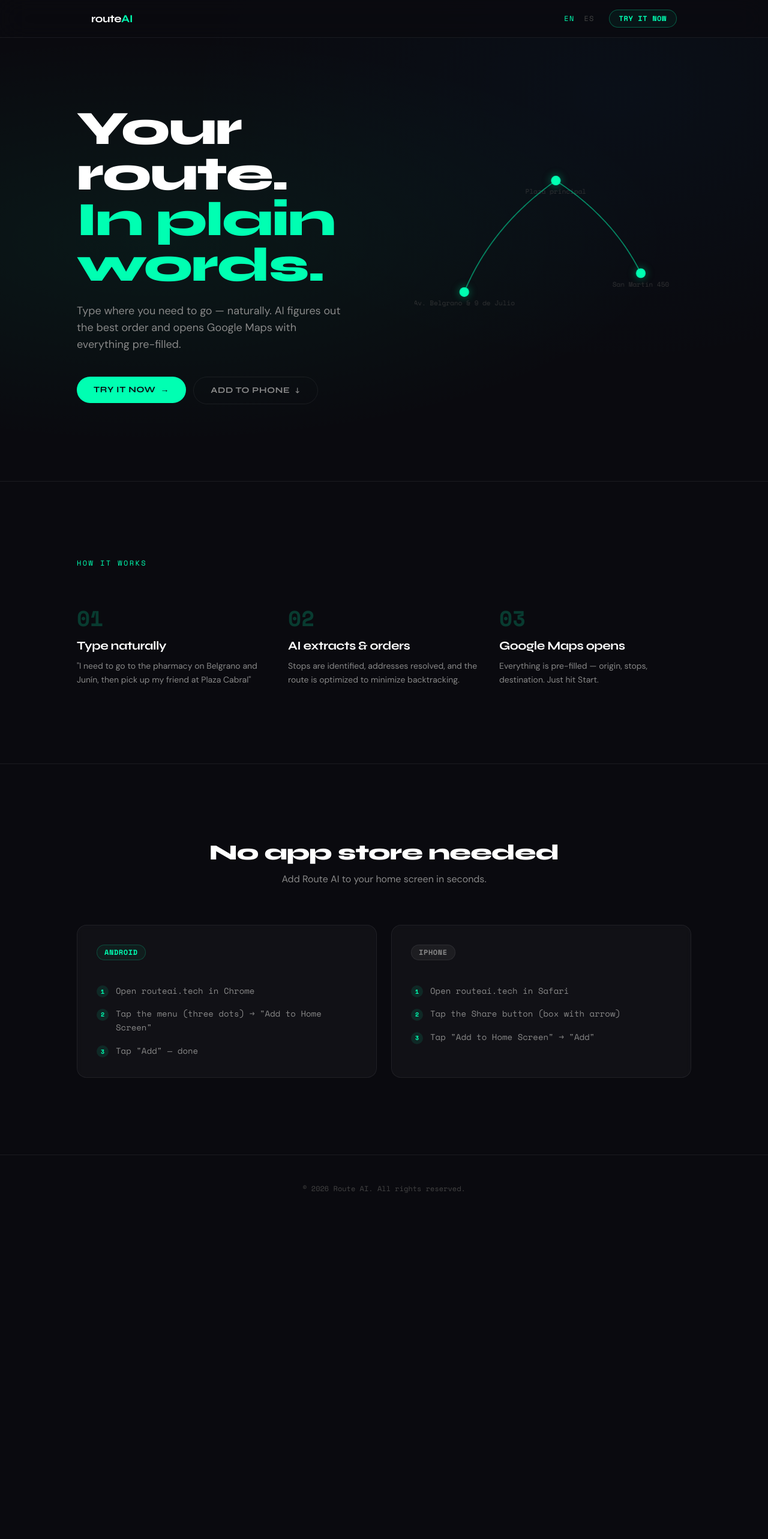
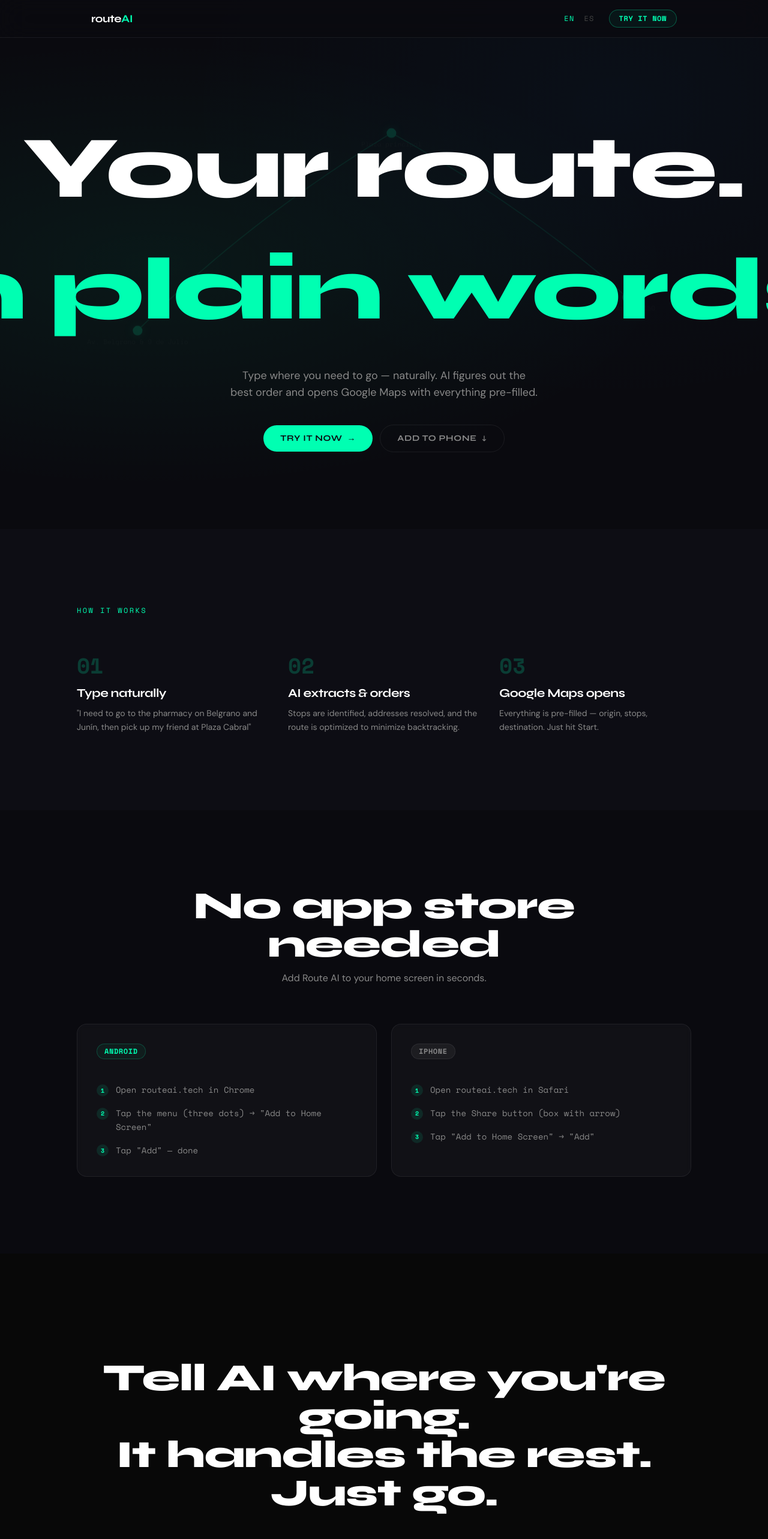
Before and after one commit to andrealopezpalomeque/route-ai, a Nuxt app in the folder client/: page / in a window 1280 px wide. Shown: the top 2566 px of the page at 60% size. Before the commit the page ends 2038 px from the top, so only its background shows below. Built offline with nearby package versions, Linux system fonts and the light colour scheme.

Commit message:
changes in hero section

```diff
--- a/client/app/assets/css/main.css
+++ b/client/app/assets/css/main.css
@@ -44,6 +44,10 @@ body {
   color: var(--text-primary);
   font-family: 'DM Sans', sans-serif;
 }
+
+/* ========================================
+   Keyframes
+   ======================================== */
 
 @keyframes pulse-accent {
   0%, 100% { opacity: 1; }
@@ -93,8 +97,178 @@ body {
   50% { opacity: 0; }
 }
 
+@keyframes stroke-draw {
+  to {
+    stroke-dashoffset: 0;
+  }
+}
+
+@keyframes fill-in {
+  to {
+    fill: var(--fill-color);
+    stroke: transparent;
+  }
+}
+
+/* ========================================
+   Component Styles
+   ======================================== */
+
+@layer components {
+
+  /* --- Hero Headline SVG --- */
+
+  .hero-headline__svg {
+    width: 100%;
+    height: auto;
+    overflow: visible;
+  }
+
+  .hero-headline__text {
+    font-family: 'Syne', sans-serif;
+    font-weight: 800;
+    font-size: 80px;
+    fill: transparent;
+    stroke: var(--accent);
+    stroke-width: 1.5;
+    letter-spacing: -0.02em;
+    stroke-dasharray: var(--dash, 3000);
+    stroke-dashoffset: var(--dash, 3000);
+    --fill-color: var(--text-primary);
+  }
+
+  .hero-headline__text--second {
+    --fill-color: var(--accent);
+  }
+
+  .hero-headline__text--animate {
+    animation:
+      stroke-draw 1.8s cubic-bezier(0.4, 0, 0.2, 1) forwards,
+      fill-in 0.4s ease 1.8s forwards;
+  }
+
+  .hero-headline__text--second.hero-headline__text--animate {
+    animation:
+      stroke-draw 1.8s cubic-bezier(0.4, 0, 0.2, 1) 0.15s forwards,
+      fill-in 0.4s ease 1.95s forwards;
+  }
+
+  /* --- Hero Sub-elements --- */
+
+  .hero-sub {
+    opacity: 0;
+    transform: translateY(24px);
+    transition: opacity 0.6s cubic-bezier(0.16, 1, 0.3, 1),
+                transform 0.6s cubic-bezier(0.16, 1, 0.3, 1);
+  }
+
+  .hero-sub--visible {
+    opacity: 1;
+    transform: translateY(0);
+  }
+
+  .hero-ctas {
+    opacity: 0;
+    transform: translateY(24px);
+    transition: opacity 0.6s cubic-bezier(0.16, 1, 0.3, 1) 0.2s,
+                transform 0.6s cubic-bezier(0.16, 1, 0.3, 1) 0.2s;
+  }
+
+  .hero-ctas--visible {
+    opacity: 1;
+    transform: translateY(0);
+  }
+
+  /* --- Scroll Reveal (base) --- */
+
+  .scroll-reveal {
+    opacity: 0;
+    transform: translateY(40px);
+    transition: opacity 0.7s cubic-bezier(0.16, 1, 0.3, 1),
+                transform 0.7s cubic-bezier(0.16, 1, 0.3, 1);
+  }
+
+  .scroll-reveal--visible {
+    opacity: 1;
+    transform: translateY(0);
+  }
+
+  /* --- How It Works: step slide from left --- */
+
+  .step-slide {
+    opacity: 0;
+    transform: translateX(-30px);
+    transition: opacity 0.7s cubic-bezier(0.16, 1, 0.3, 1),
+                transform 0.7s cubic-bezier(0.16, 1, 0.3, 1);
+  }
+
+  .step-slide--visible {
+    opacity: 1;
+    transform: translateX(0);
+  }
+
+  /* --- Install: card flip --- */
+
+  .install-card {
+    opacity: 0;
+    transform: rotateX(8deg);
+    transition: opacity 0.7s cubic-bezier(0.16, 1, 0.3, 1),
+                transform 0.7s cubic-bezier(0.16, 1, 0.3, 1);
+  }
+
+  .install-card--visible {
+    opacity: 1;
+    transform: rotateX(0deg);
+  }
+
+  /* --- Closing: line reveal --- */
+
+  .closing-line {
+    opacity: 0;
+    transform: translateY(20px);
+    transition: opacity 0.7s cubic-bezier(0.16, 1, 0.3, 1),
+                transform 0.7s cubic-bezier(0.16, 1, 0.3, 1);
+  }
+
+  .closing-line--visible {
+    opacity: 1;
+    transform: translateY(0);
+  }
+
+  /* --- Section Backgrounds --- */
+
+  .section-hero { background-color: #0a0a0f; }
+  .section-how { background-color: #0d0d14; }
+  .section-install { background-color: #0a0a0f; }
+  .section-closing { background-color: #080808; }
+  .section-footer { background-color: #050505; }
+
+  /* --- Typography Scale --- */
+
+  .headline-section {
+    font-size: clamp(36px, 5vw, 64px);
+    line-height: 1.0;
+    letter-spacing: -0.02em;
+  }
+}
+
 @layer utilities {
   .fill-mode-forwards {
     animation-fill-mode: forwards;
   }
 }
+
+/* ========================================
+   Reduced Motion
+   ======================================== */
+
+@media (prefers-reduced-motion: reduce) {
+  *,
+  *::before,
+  *::after {
+    animation-duration: 0.01ms !important;
+    animation-delay: 0ms !important;
+    transition-duration: 0.01ms !important;
+    transition-delay: 0ms !important;
+  }
+}
--- /dev/null
+++ b/client/app/components/landing/HeroHeadline.vue
@@ -0,0 +1,88 @@
+<template>
+  <div class="hero-headline">
+    <h1 class="sr-only">{{ line1 }} {{ line2 }}</h1>
+    <svg
+      ref="svgEl"
+      class="hero-headline__svg"
+      viewBox="0 0 750 230"
+      aria-hidden="true"
+    >
+      <text
+        ref="line1El"
+        class="hero-headline__text"
+        :class="{ 'hero-headline__text--animate': animating }"
+        x="375"
+        y="85"
+        text-anchor="middle"
+      >{{ line1 }}</text>
+      <text
+        ref="line2El"
+        class="hero-headline__text hero-headline__text--second"
+        :class="{ 'hero-headline__text--animate': animating }"
+        x="375"
+        y="195"
+        text-anchor="middle"
+      >{{ line2 }}</text>
+    </svg>
+  </div>
+</template>
+
+<script setup lang="ts">
+defineProps<{
+  line1: string
+  line2: string
+}>()
+
+const emit = defineEmits<{
+  complete: []
+}>()
+
+const svgEl = ref<SVGSVGElement | null>(null)
+const line1El = ref<SVGTextElement | null>(null)
+const line2El = ref<SVGTextElement | null>(null)
+const animating = ref(false)
+
+function measurePathLength(el: SVGTextElement): number {
+  try {
+    return (el as unknown as SVGGeometryElement).getTotalLength()
+  } catch {
+    return el.getComputedTextLength() * 4
+  }
+}
+
+onMounted(() => {
+  nextTick(() => {
+    const svg = svgEl.value
+    const el1 = line1El.value
+    const el2 = line2El.value
+    if (!svg || !el1 || !el2) return
+
+    // Tighten viewBox to actual text bounds (text is invisible at this point)
+    const b1 = el1.getBBox()
+    const b2 = el2.getBBox()
+    const minX = Math.min(b1.x, b2.x)
+    const minY = Math.min(b1.y, b2.y)
+    const maxX = Math.max(b1.x + b1.width, b2.x + b2.width)
+    const maxY = Math.max(b1.y + b1.height, b2.y + b2.height)
+    const pad = 10
+    svg.setAttribute('viewBox',
+      `${minX - pad} ${minY - pad} ${maxX - minX + pad * 2} ${maxY - minY + pad * 2}`)
+
+    // Set dash lengths for stroke animation
+    const len1 = measurePathLength(el1)
+    const len2 = measurePathLength(el2)
+    el1.style.setProperty('--dash', String(len1))
+    el2.style.setProperty('--dash', String(len2))
+
+    // Double rAF ensures dash values are painted before animation starts
+    requestAnimationFrame(() => {
+      requestAnimationFrame(() => {
+        animating.value = true
+      })
+    })
+
+    // line2: 150ms delay + 1.8s stroke + 0.4s fill = 2.35s
+    setTimeout(() => emit('complete'), 2400)
+  })
+})
+</script>
--- a/client/app/pages/index.vue
+++ b/client/app/pages/index.vue
@@ -1,5 +1,5 @@
 <template>
-  <div class="min-h-screen bg-bg text-text-primary">
+  <div class="min-h-screen text-text-primary">
     <!-- NAV -->
     <nav class="fixed left-0 right-0 top-0 z-50 border-b border-border bg-bg/80 backdrop-blur-xl">
       <div class="mx-auto flex max-w-5xl items-center justify-between px-6 py-4">
@@ -27,30 +27,33 @@
     </nav>
 
     <!-- HERO -->
-    <section class="relative overflow-hidden px-6 pb-24 pt-32 md:pb-32 md:pt-44">
+    <section class="section-hero relative overflow-hidden px-6 pb-24 pt-32 md:pb-32 md:pt-44">
+      <!-- RouteAnimation as atmospheric background -->
+      <div class="pointer-events-none absolute inset-0 opacity-[0.15]">
+        <RouteAnimation />
+      </div>
+
       <!-- Background gradient orbs -->
       <div class="pointer-events-none absolute inset-0 bg-[radial-gradient(ellipse_at_20%_50%,rgba(0,255,178,0.06)_0%,transparent_60%)]" />
       <div class="pointer-events-none absolute inset-0 bg-[radial-gradient(ellipse_at_80%_20%,rgba(0,150,255,0.04)_0%,transparent_50%)]" />
 
-      <div class="relative mx-auto flex max-w-5xl flex-col items-center gap-12 md:flex-row md:items-center md:gap-0">
-        <!-- Left: copy -->
-        <div class="w-full text-center md:w-[55%] md:text-left">
-          <h1
-            class="font-display text-[clamp(2.8rem,7vw,5rem)] font-extrabold leading-[0.95] tracking-tight opacity-0"
-            style="animation: fade-in-up 0.8s ease-out 0.1s forwards;"
-          >
-            {{ $t('hero.headline') }}<br />
-            <span class="text-accent">{{ $t('hero.headlineAccent') }}</span>
-          </h1>
+      <div class="relative mx-auto max-w-5xl text-center">
+        <HeroHeadline
+          :line1="$t('hero.headline')"
+          :line2="$t('hero.headlineAccent')"
+          @complete="heroComplete = true"
+        />
+
         <p
-            class="mx-auto mt-6 max-w-md text-base leading-relaxed text-text-secondary opacity-0 md:mx-0 md:text-lg"
-            style="animation: fade-in-up 0.8s ease-out 0.35s forwards;"
+          class="hero-sub mx-auto mt-8 max-w-lg text-base leading-relaxed text-text-secondary md:text-lg"
+          :class="{ 'hero-sub--visible': heroComplete }"
         >
           {{ $t('hero.subheading') }}
         </p>
+
         <div
-            class="mt-10 flex flex-col items-center gap-3 opacity-0 sm:flex-row md:items-start"
-            style="animation: fade-in-up 0.8s ease-out 0.55s forwards;"
+          class="hero-ctas mt-10 flex flex-col items-center gap-3 sm:flex-row sm:justify-center"
+          :class="{ 'hero-ctas--visible': heroComplete }"
         >
           <NuxtLink
             to="/app"
@@ -68,23 +71,14 @@
           </button>
         </div>
       </div>
-
-        <!-- Right: route animation -->
-        <div
-          class="h-[250px] w-full opacity-0 md:h-auto md:w-[45%] md:self-stretch"
-          style="animation: fade-in-up 0.8s ease-out 0.4s forwards;"
-        >
-          <RouteAnimation />
-        </div>
-      </div>
     </section>
 
     <!-- HOW IT WORKS -->
-    <section ref="howItWorksRef" class="relative border-t border-border px-6 py-24 md:py-32">
+    <section ref="howRef" class="section-how relative px-6 py-24 md:py-32">
       <div class="mx-auto max-w-5xl">
         <p
-          class="mb-4 font-mono text-xs uppercase tracking-[0.2em] text-accent transition-all duration-700"
-          :class="howItWorksVisible ? 'translate-y-0 opacity-100' : 'translate-y-8 opacity-0'"
+          class="scroll-reveal mb-4 font-mono text-xs uppercase tracking-[0.2em] text-accent"
+          :class="{ 'scroll-reveal--visible': stepsVisible[0] }"
         >
           {{ $t('howItWorks.label') }}
         </p>
@@ -93,9 +87,8 @@
           <div
             v-for="(step, i) in steps"
             :key="i"
-            class="transition-all duration-700"
-            :class="howItWorksVisible ? 'translate-y-0 opacity-100' : 'translate-y-8 opacity-0'"
-            :style="howItWorksVisible ? `transition-delay: ${(i + 1) * 150}ms` : ''"
+            class="step-slide"
+            :class="{ 'step-slide--visible': stepsVisible[i] }"
           >
             <span class="font-mono text-4xl font-bold text-accent/20">{{ String(i + 1).padStart(2, '0') }}</span>
             <h3 class="mt-3 font-display text-xl font-bold tracking-tight text-text-primary">
@@ -113,27 +106,31 @@
     <section
       id="install"
       ref="installRef"
-      class="relative border-t border-border px-6 py-24 md:py-32"
+      class="section-install relative px-6 py-24 md:py-32"
     >
       <div class="mx-auto max-w-5xl">
-        <div
-          class="mb-16 text-center transition-all duration-700"
-          :class="installVisible ? 'translate-y-0 opacity-100' : 'translate-y-8 opacity-0'"
+        <div class="mb-16 text-center">
+          <h2
+            class="scroll-reveal headline-section font-display font-extrabold"
+            :class="{ 'scroll-reveal--visible': installVisible }"
           >
-          <h2 class="font-display text-3xl font-extrabold tracking-tight md:text-4xl">
             {{ $t('install.headline') }}
           </h2>
-          <p class="mx-auto mt-3 max-w-md text-base text-text-secondary">
+          <p
+            class="scroll-reveal mx-auto mt-3 max-w-md text-base text-text-secondary"
+            :class="{ 'scroll-reveal--visible': installVisible }"
+            :style="installVisible ? 'transition-delay: 120ms' : ''"
+          >
             {{ $t('install.subheading') }}
           </p>
         </div>
 
-        <div class="grid gap-6 md:grid-cols-2">
+        <div class="grid gap-6 md:grid-cols-2" style="perspective: 1000px">
           <!-- Android card -->
           <div
-            class="rounded-2xl border border-border bg-surface p-8 backdrop-blur-sm transition-all duration-700"
-            :class="installVisible ? 'translate-y-0 opacity-100' : 'translate-y-8 opacity-0'"
-            :style="installVisible ? 'transition-delay: 150ms' : ''"
+            class="install-card rounded-2xl border border-border bg-surface p-8 backdrop-blur-sm"
+            :class="{ 'install-card--visible': installVisible }"
+            :style="installVisible ? 'transition-delay: 240ms' : ''"
           >
             <span class="mb-6 inline-block rounded-full border border-accent/20 bg-accent/5 px-3 py-1 font-mono text-xs font-bold uppercase tracking-wider text-accent">
               {{ $t('install.androidLabel') }}
@@ -156,9 +153,9 @@
 
           <!-- iPhone card -->
           <div
-            class="rounded-2xl border border-border bg-surface p-8 backdrop-blur-sm transition-all duration-700"
-            :class="installVisible ? 'translate-y-0 opacity-100' : 'translate-y-8 opacity-0'"
-            :style="installVisible ? 'transition-delay: 300ms' : ''"
+            class="install-card rounded-2xl border border-border bg-surface p-8 backdrop-blur-sm"
+            :class="{ 'install-card--visible': installVisible }"
+            :style="installVisible ? 'transition-delay: 390ms' : ''"
           >
             <span class="mb-6 inline-block rounded-full border border-border bg-white/5 px-3 py-1 font-mono text-xs font-bold uppercase tracking-wider text-text-secondary">
               {{ $t('install.iphoneLabel') }}
@@ -182,8 +179,23 @@
       </div>
     </section>
 
+    <!-- CLOSING STATEMENT -->
+    <section ref="closingRef" class="section-closing relative px-6 py-32 md:py-44">
+      <div class="mx-auto max-w-5xl text-center">
+        <p
+          v-for="(line, i) in closingLines"
+          :key="i"
+          class="closing-line headline-section font-display font-extrabold"
+          :class="{ 'closing-line--visible': closingVisible }"
+          :style="closingVisible ? `transition-delay: ${i * 150}ms` : ''"
+        >
+          {{ $t(line) }}
+        </p>
+      </div>
+    </section>
+
     <!-- FOOTER -->
-    <footer class="border-t border-border px-6 py-12">
+    <footer class="section-footer border-t border-border px-6 py-12">
       <div class="mx-auto flex max-w-5xl flex-col items-center gap-6 text-center">
         <p class="font-mono text-xs text-text-muted">
           {{ $t('footer.copyright', { year: new Date().getFullYear() }) }}
@@ -207,18 +219,43 @@ const steps = [
   { title: 'howItWorks.step3Title', desc: 'howItWorks.step3Desc' },
 ]
 
-// Scroll-reveal
-const howItWorksRef = ref<HTMLElement | null>(null)
+const closingLines = [
+  'closing.line1',
+  'closing.line2',
+  'closing.line3',
+]
+
+// Hero animation complete
+const heroComplete = ref(false)
+
+// Scroll-reveal refs
+const howRef = ref<HTMLElement | null>(null)
 const installRef = ref<HTMLElement | null>(null)
-const howItWorksVisible = ref(false)
+const closingRef = ref<HTMLElement | null>(null)
+
+// How It Works: sequential step reveals at section scroll depths
+const stepsVisible = reactive([false, false, false])
+
+useIntersectionObserver(howRef, ([entry]) => {
+  if (!entry) return
+  const r = entry.intersectionRatio
+  if (r >= 0.1) stepsVisible[0] = true
+  if (r >= 0.4) stepsVisible[1] = true
+  if (r >= 0.7) stepsVisible[2] = true
+}, { threshold: [0.1, 0.4, 0.7] })
+
+// Install section
 const installVisible = ref(false)
-
-useIntersectionObserver(howItWorksRef, ([entry]) => {
-  if (entry?.isIntersecting) howItWorksVisible.value = true
-}, { threshold: 0.15 })
 
 useIntersectionObserver(installRef, ([entry]) => {
   if (entry?.isIntersecting) installVisible.value = true
+}, { threshold: 0.15 })
+
+// Closing section
+const closingVisible = ref(false)
+
+useIntersectionObserver(closingRef, ([entry]) => {
+  if (entry?.isIntersecting) closingVisible.value = true
 }, { threshold: 0.15 })
 
 function scrollToInstall() {
--- a/client/i18n/locales/en.json
+++ b/client/i18n/locales/en.json
@@ -56,6 +56,11 @@
     "firstUseTip": "Tip: name local places clearly — 'Supermercado Depot Corrientes' works better than just 'el depot'",
     "clear": "Clear"
   },
+  "closing": {
+    "line1": "Tell AI where you're going.",
+    "line2": "It handles the rest.",
+    "line3": "Just go."
+  },
   "footer": {
     "builtBy": "Built by",
     "author": "Andrea López Palomeque",
--- a/client/i18n/locales/es.json
+++ b/client/i18n/locales/es.json
@@ -56,6 +56,11 @@
     "firstUseTip": "Tip: nombrá los lugares con claridad — 'Supermercado Depot Corrientes' funciona mejor que solo 'el depot'",
     "clear": "Limpiar"
   },
+  "closing": {
+    "line1": "Decile a la IA a dónde vas.",
+    "line2": "Ella se encarga del resto.",
+    "line3": "Solo andá."
+  },
   "footer": {
     "builtBy": "Hecho por",
     "author": "Andrea López Palomeque",
```
Lines whose indentation alone changed are shown as unchanged.
